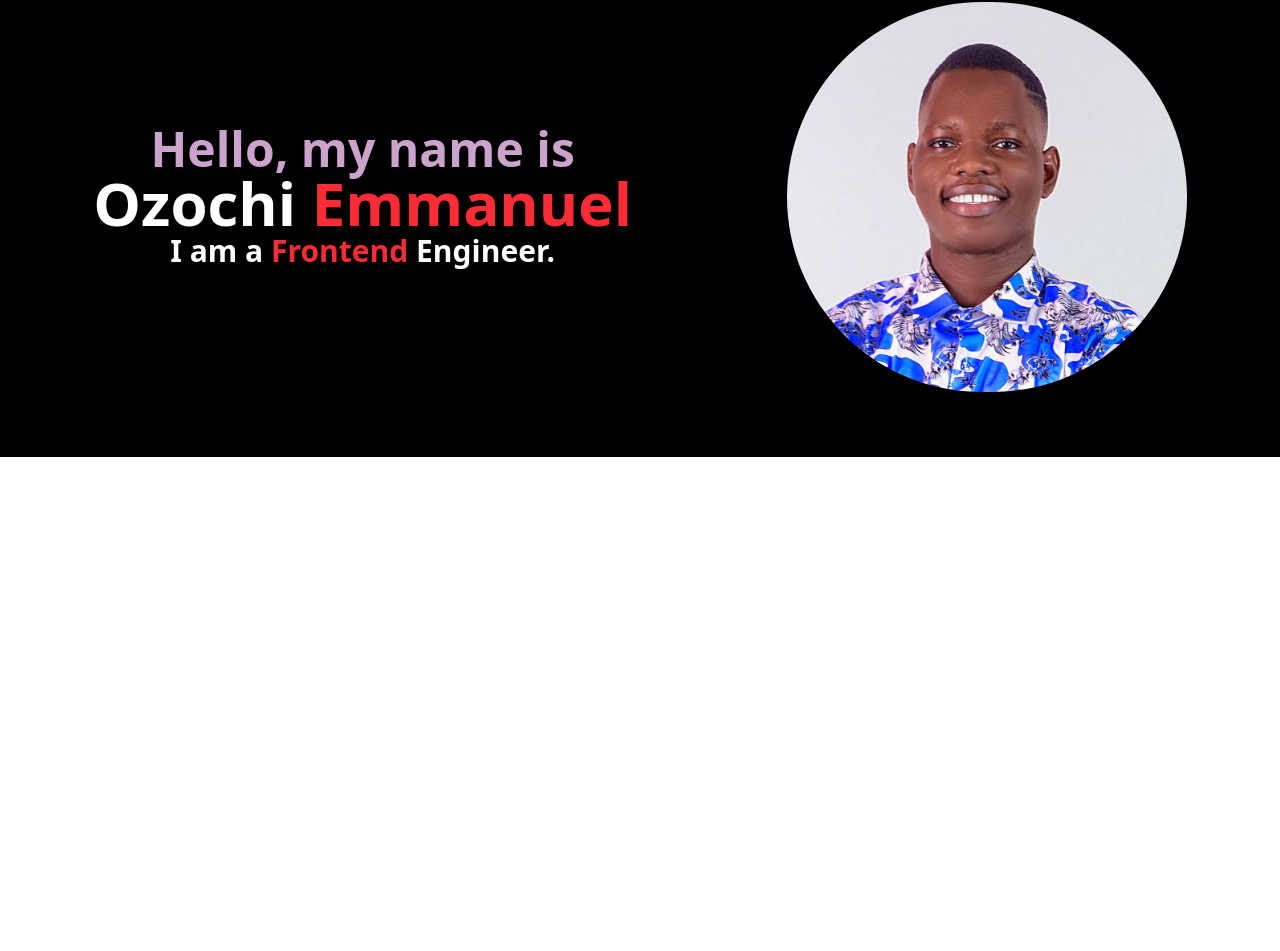
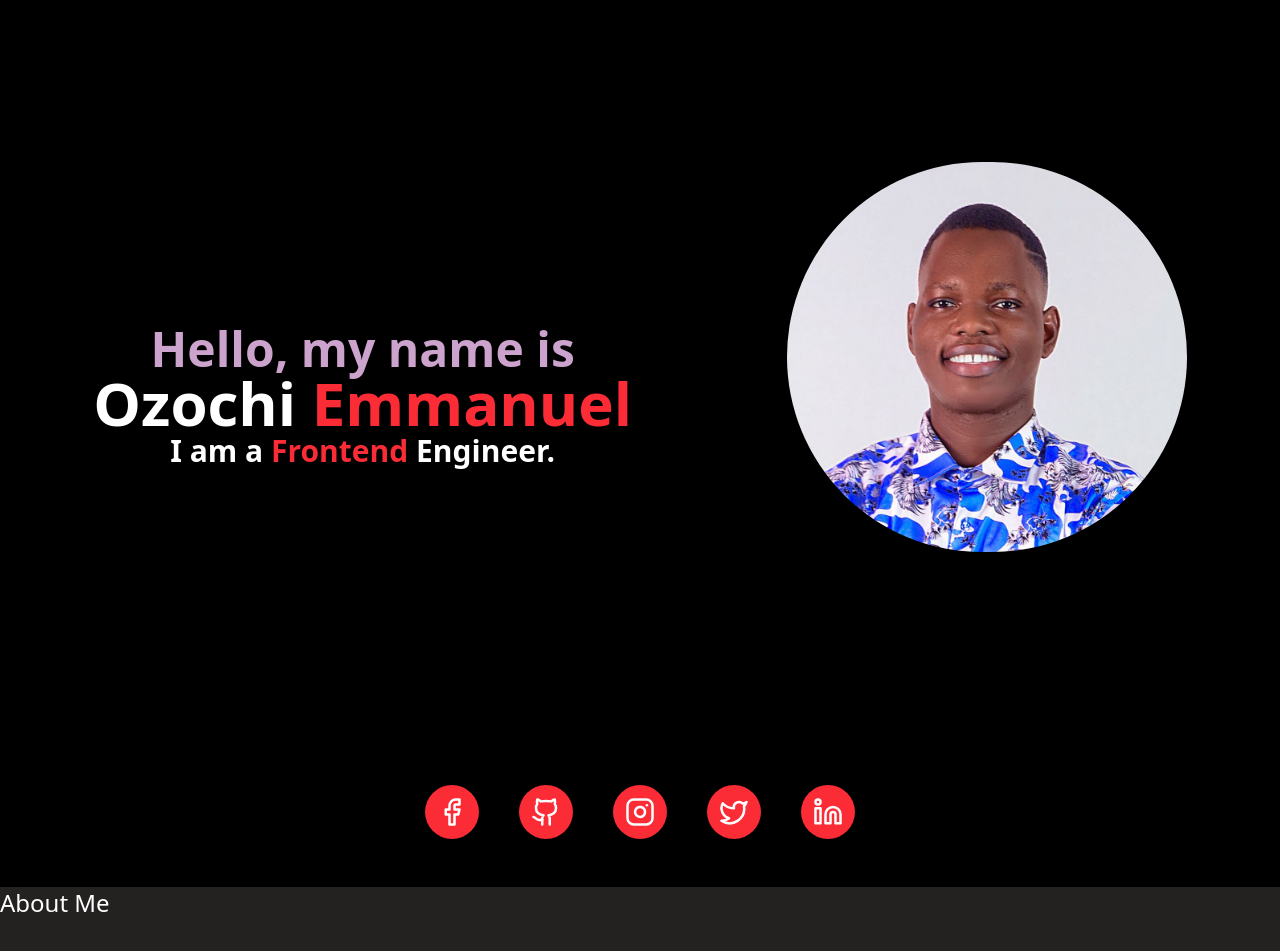
Before and after one commit to Chidelemmanuel/Ozochi-Emmanuel, a Next.js app: page / in a window 1280 px wide. Shown: the part 181-1132 px from the top of the page. Before the commit the page ends 800 px from the top, so only its background shows below. Built offline with nearby package versions, Linux system fonts and the light colour scheme.

Commit message:
social links added t0 hero section

```diff
--- /dev/null
+++ b/Components/About.tsx
@@ -0,0 +1,7 @@
+export default function About () {
+    return (
+        <div className="flex bg-[#242121] h-screen w-full">
+            <h1 className="text-2xl text-white text-center">About Me</h1>
+        </div>
+    );
+}
--- a/Components/Hero.tsx
+++ b/Components/Hero.tsx
@@ -1,22 +1,47 @@
 import Image from "next/image";
 import Passport from "@/public/passport.jpg";
+import { Facebook, Github, Instagram, Twitter, Linkedin } from "lucide-react";
+import Link from "next/link"
 
 export default function Hero() {
     return (
-        <div className="flex flex-col items-center justify-center text-center h-130 bg-[#000000] text-white px-4  lg:flex-row lg:justify-around 2xl:w-[60%] mx-auto">
-            <div className="flex flex-col items-center my-15">
-                <h4 className="text-2xl lg:text-5xl text-[#fcfc] font-bold"> Hello, my name is</h4>
-                <h1 className="text-3xl lg:text-6xl font-extrabold">Ozochi <span className="text-red-500">Emmanuel</span></h1>
-                <h3 className="text-2xl lg:text-3xl font-bold">I am a <span className="text-red-500"> Frontend</span> Engineer.</h3>
+        <div className="flex flex-col items-center w-full bg-[#000000]">
+            <div className="flex flex-col justify-center items-center text-center h-screen w-full text-white px-4 lg:flex-row lg:justify-around 2xl:w-[60%] mx-auto">
+                <div className="flex flex-col items-center mt-30">
+                    <h4 className="text-2xl lg:text-5xl text-[#fcfc] font-bold"> Hello, my name is</h4>
+                    <h1 className="text-3xl lg:text-6xl font-extrabold">Ozochi <span className="text-red-500">Emmanuel</span></h1>
+                    <h3 className="text-2xl lg:text-3xl font-bold">I am a <span className="text-red-500"> Frontend</span> Engineer.</h3>
+                </div>
+
+                <span className="flex flex-col mt-10">
+                    <Image src={Passport} alt="Passport" className="rounded-full w-[300px] lg:w-[400px]" />
+                </span>
+
             </div>
 
-            <span className="flex flex-col">
-                <Image src={Passport} alt="Passport" className="rounded-full w-[300px] lg:w-[400px]" />
-            </span>
+            <section className="flex gap-2 my-12 lg:gap-10 items-start">
+                <span className="rounded-full bg-red-500 p-3 cursor-pointer hover:bg-transparent hover:border-[3px] hover:border-red-500 transition">
+                    <Link href="https://www.facebook.com/youngozo.dopa" target="_blank"> <Facebook className="w-5 h-5 lg:w-[30px] lg:h-[30px] text-white" /> </Link>
+                </span>
 
-            {/* <button className="bg-blue-500 hover:bg-blue-700 text-white font-bold py-2 px-4 rounded">
-                Explore More
-            </button> */}
+                <span className="rounded-full bg-red-500 p-3 cursor-pointer hover:bg-transparent hover:border-[3px] hover:border-red-500 transition">
+                    <Link href="https://github.com/Chidelemmanuel" target="_blank"> <Github className="w-5 h-5 lg:w-[30px] lg:h-[30px] text-white" /> </Link>
+                </span>
+
+                <span className="rounded-full bg-red-500 p-3 cursor-pointer hover:bg-transparent hover:border-[3px] hover:border-red-500 transition">
+                    <Link href="https://www.instagram.com/chidel_emmanuel" target="_blank"> <Instagram className="w-5 h-5 lg:w-[30px] lg:h-[30px] text-white" /> </Link>
+                </span>
+
+                <span className="rounded-full bg-red-500 p-3 cursor-pointer hover:bg-transparent hover:border-[3px] hover:border-red-500 transition">
+                    <Link href="https://www.twitter.com/Ozochi Emmanuel" target="_blank"> <Twitter className="w-5 h-5 lg:w-[30px] lg:h-[30px] text-white" /> </Link>
+                </span>
+
+                <span className="rounded-full bg-red-500 p-3 cursor-pointer hover:bg-transparent hover:border-[3px] hover:border-red-500 transition">
+                    <Link href="https://www.linkedin.com/in/emmanuel-ozochi-45b835247/" target="_blank"> <Linkedin className="w-5 h-5 lg:w-[30px] lg:h-[30px] text-white" /> </Link>
+                </span>
+
+            </section>
+
         </div>
     );
 }
--- a/Components/Navbar.tsx
+++ b/Components/Navbar.tsx
@@ -4,7 +4,7 @@ import Image from "next/image";
 import Logo from "@/public/Logo.png";
 import { Menu, SunMoon } from "lucide-react";
 import { useState } from "react";
-import Sidebar from "./Sidebar";
+// import Sidebar from "./Sidebar";
 import Link from "next/link";
 
 
--- a/app/Portfolio/page.tsx
+++ b/app/Portfolio/page.tsx
@@ -1,3 +1,4 @@
+import About from "@/Components/About";
 import Hero from "@/Components/Hero";
 import Navbar from "@/Components/Navbar";
 import Sidebar from "@/Components/Sidebar";
@@ -8,6 +9,7 @@ export default function Portfolio() {
             <Navbar />
             <Sidebar />
             <Hero />
+            <About />
        </div>
     )
 }
```
